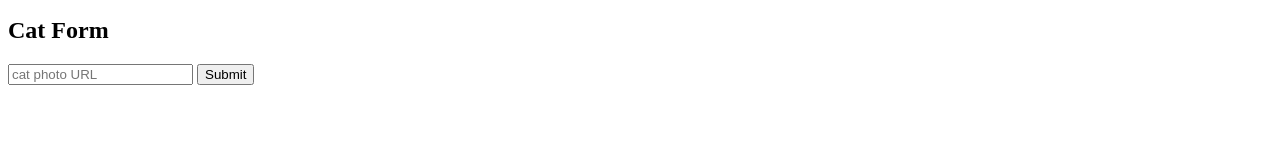
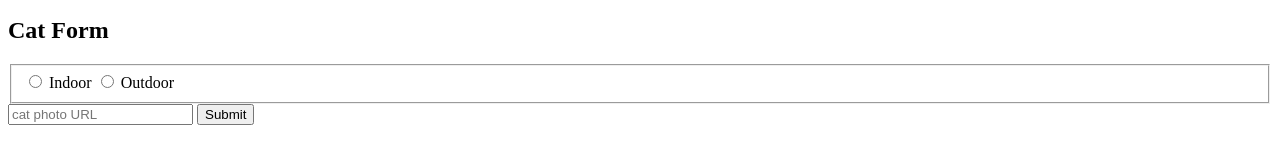
Before and after one commit to ademsaka/cat-photo-app, a plain HTML site: page index.html in a window 1280 px wide. Shown: the part 1393-1534 px from the top of the page. Before the commit the page ends 1494 px from the top, so only its background shows below. Drawn offline with Linux system fonts and the light colour scheme.

Commit message:
added fieldset for radio buttons

```diff
--- a/index.html
+++ b/index.html
@@ -34,6 +34,11 @@
         <section>
           <h2>Cat Form</h2>
           <form action="https://freecatphotoapp.com/submit-cat-photo">
+            <fieldset>
+
+              <label><input id="indoor" type="radio" name="indoor-outdoor" value="indoor"> Indoor</label>
+              <label><input id="outdoor" type="radio" name="indoor-outdoor" value="outdoor"> Outdoor</label>
+            </fieldset>
           <input type="text" name="catphotourl" placeholder="cat photo URL" required>
           <button type="submit">Submit</button>
           </form>
```
